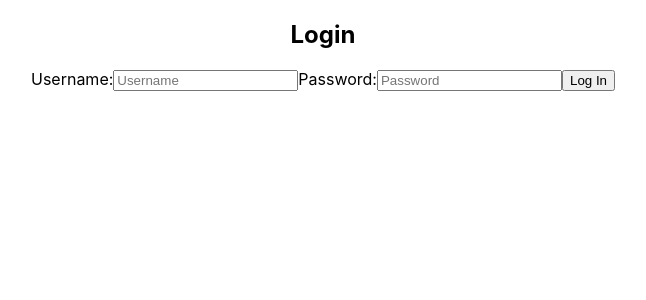
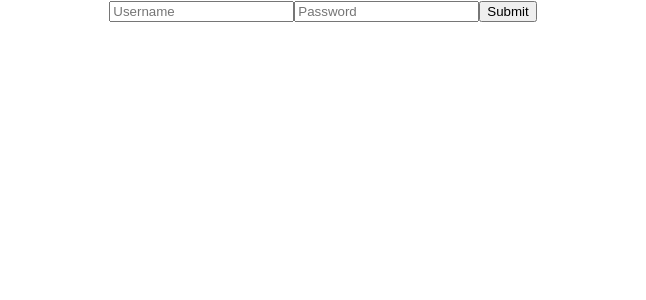
Before and after one commit to BuildWeek-WeightLiftingJournal/Frontend, a React (Create React App) app: page / in a window 1280 px wide. Shown: the top 300 px of the page, without its empty margins (317-963 px from the left). Built offline with nearby package versions, Linux system fonts and the light colour scheme.

Commit message:
Login form done

```diff
--- a/src/Components/LoginForm.js
+++ b/src/Components/LoginForm.js
@@ -1,66 +1,99 @@
-import React, { useState, useEffect } from "react";
-import { withFormik, Form, Field } from "formik";
-import * as Yup from "yup";
-import axios from "axios";
+import React from 'react';
+const axios = require('axios');
+// const oauth = require('axios-oauth-client');
+export default class LoginForm extends React.Component {
+  state = {
+    username: '',
+    password: ''
+  }
+  constructor() {
+    super();
+  }
+  handleChange = e => {
+    this.setState({
+      [e.target.name]: e.target.value
+    });
+  }
+  handleSubmit = e => {
+    axios.post('https://ar-journal.herokuapp.com/login', `grant_type=password&username=${this.state.username}&password=${this.state.password}`, {
+      headers: {
+        // btoa is converting our client id/client secret into base64
+        Authorization: `Basic ${btoa('lambda-client:lambda-secret')}`,
+        'Content-Type': 'application/x-www-form-urlencoded'
+      }
+    })
+      .then(res => {
+        console.log(res);
+        localStorage.setItem('token', res.data.access_token);
+        this.props.history.push('/users');
+      })
+      .catch(err => console.dir(err));
+    e.preventDefault();
+  }
+  render() {
+    return (
+      <form onSubmit={this.handleSubmit}>
+        <input
+          type="text"
+          name="username"
+          placeholder="Username"
+          value={this.state.username}
+          onChange={this.handleChange} required />
+        <input
+          type="password"
+          name="password"
+          placeholder="Password"
+          value={this.state.password}
+          onChange={this.handleChange} required />
+        <button className="button">Submit</button>
+      </form>
+    );
+  }
+}
 
+// import React, { useState }from "react";
+// import axios from "axios";
 
+// const Login = props => {
+//  const [userCredentials, setUserCredentials] = useState({username:'', password:''})
+//  const handleChange = event => {
+//    setUserCredentials(
+//      {
+//        ...userCredentials,
+//        [event.target.name]: event.target.value
+//      }
+//    )
+//  }
+//  const onSubmit = event => {
+//     event.preventDefault();
+//     axios.post('https://ar-journal.herokuapp.com/login', `grant_type=password&username=${userCredentials.username}&password=${userCredentials.password}`, {headers: { Authorization: 'Basic bGFtYmRhLWNsaWVudDpsYW1iZGEtc2VjcmV0', 'Content-Type': 'application/x-www-form-urlencoded'}})
+//         .then(res => {
+//             console.log("response", res);
+//             localStorage.setItem('token', res.data.access_token)
+//             props.history.push('/mainpage')
+//             }
+//         )
+//         .catch(err => console.log(err.response))
+// }
 
-const LoginForm = ({ errors, touched, status }) => {
-    const [user, setUser] = useState([]);
-    useEffect(() => {
-        status && setUser([...user, status]);
-    }, [status]);
-
-    return (
-        <div className="container">
-            <h2 className="title">Login</h2>
-            <Form className="form">
-                <label className="label">Username:
-                <Field className="input"
-                    type="text"
-                    name="username"
-                    placeholder="Username" />
-                </label>
-                {touched.username && errors.username && (
-                    <p className="error">{errors.username}</p>
-                )}
-                <label className="label">Password:
-                <Field className="input"
-                    type="text"
-                    name="password"
-                    placeholder="Password" />
-                </label>
-                {touched.password && errors.password && (
-                    <p className="error">{errors.password}</p>
-                )}
-
-                <button className="button" type="submit">Log In</button>
-            </Form>
-        </div>
-    );
-};
-
-const FormikLoginForm = withFormik({
-    mapPropsToValues({ username, password }) {
-        return {
-            username: username || "",
-            password: password || ""
-        };
-    },
-
-    validationSchema: Yup.object().shape({
-        username: Yup.string().required("Username required"),
-        password: Yup.string().required("Password required")
-    }),
-
-    handleSubmit(values, {setStatus}) {
-        axios
-        .post("https://reqres.in/api/users", values)
-        .then(res => {
-            setStatus(res.data);
-        })
-        .catch(error => console.log(error));
-    }
-})(LoginForm);
-
-export default FormikLoginForm
+//  return (
+//    <div className="container">
+//      <form onSubmit={onSubmit}>
+//        <input className="input"
+//         type="text"
+//         name="username"
+//         placeholder="Username"
+//         value={userCredentials.username}
+//         onChange={handleChange} />
+//        <input className="input"
+//         type="password"
+//         name="password"
+//         placeholder="Password"
+//         value={userCredentials.password}
+//         onChange={handleChange} />
+//        <button className="button"> Log In </button>
+//      </form>
+//    </div>
+//  );
+// }
+// export default Login;
```
